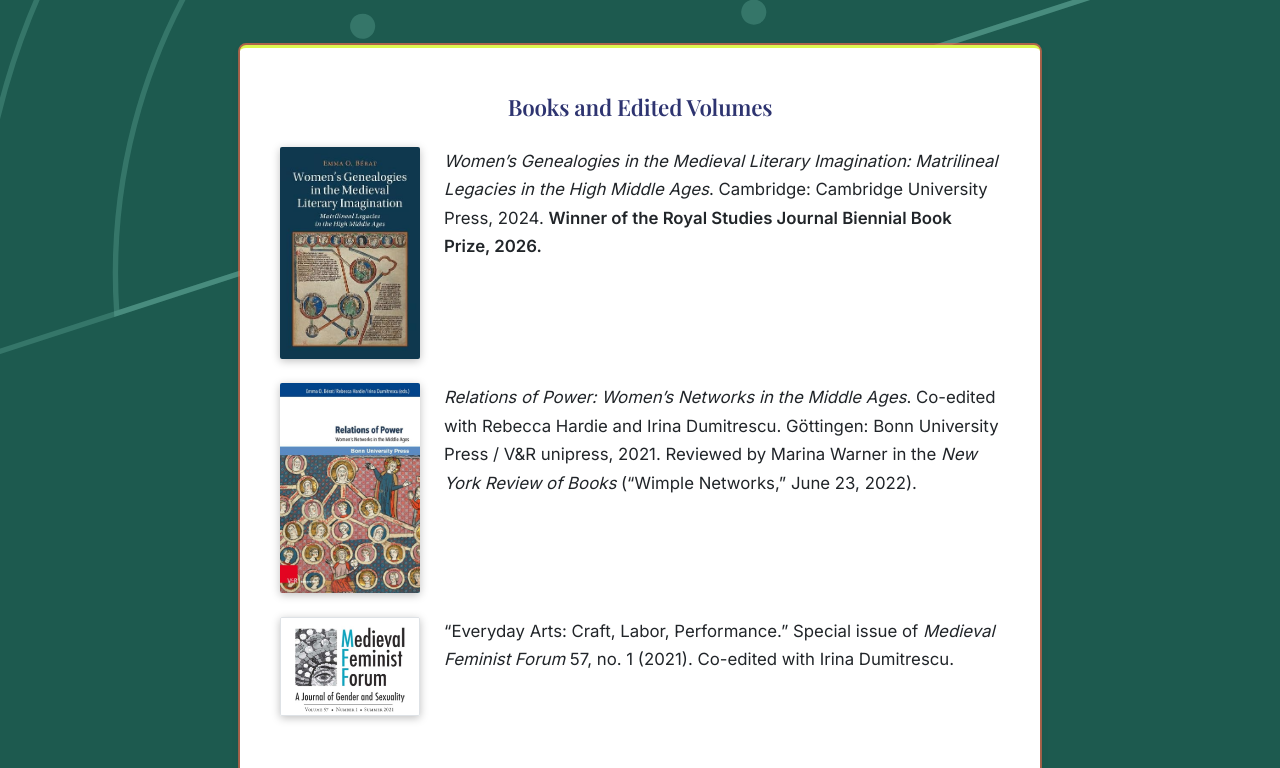
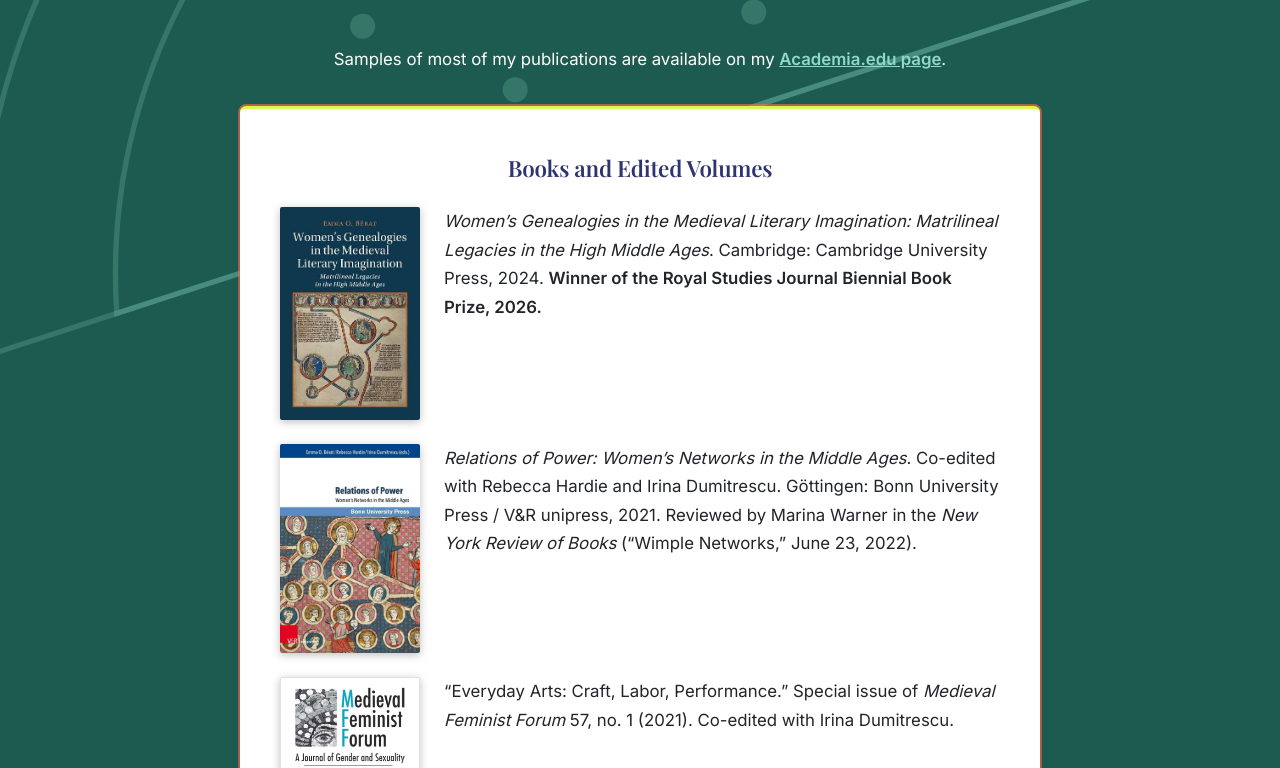
Before and after one commit to emmaberat/editingwebsite, a plain HTML site: page writing.html in a window 1280 px wide. Shown: the part 332-1100 px from the top of the page. Drawn offline with nearby package versions, Linux system fonts and the light colour scheme.

Commit message:
Add Academia.edu samples note to Writing page
Co-Authored-By: Claude Sonnet 5.5 <noreply@anthropic.com>
Claude-Session: https://claude.ai/code/session_01KpKr5jBi8iAa5vi2X6Brdm

```diff
--- a/writing.html
+++ b/writing.html
@@ -902,6 +902,7 @@
 
     <section class="container" id="publications">
         <h2 class="section-title">Publications</h2>
+        <p style="text-align:center; color: var(--light-text); max-width: 720px; margin: 0 auto 1.5rem;">Samples of most of my publications are available on my <a href="https://independentscholar.academia.edu/EmmaOLoughlinB%C3%A9rat" target="_blank" rel="noopener noreferrer" style="color: #8FD9C7; font-weight: 600;">Academia.edu page</a>.</p>
         <div class="strengths">
             <div class="strength pub-card featured">
                 <h3>Books and Edited Volumes</h3>
```
